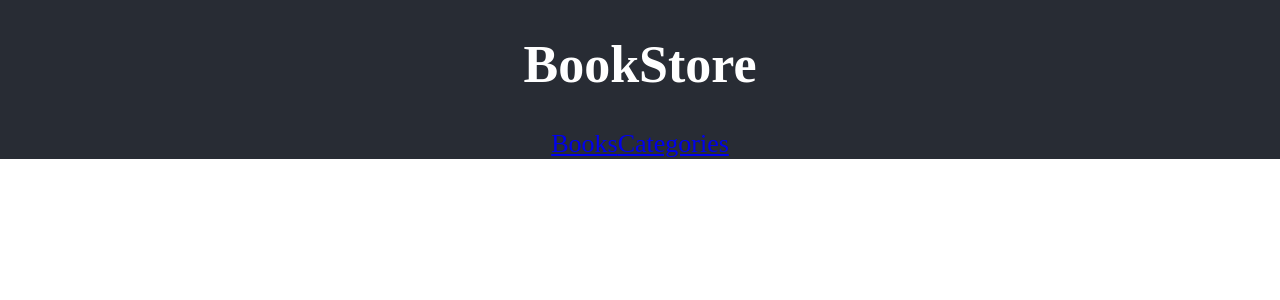
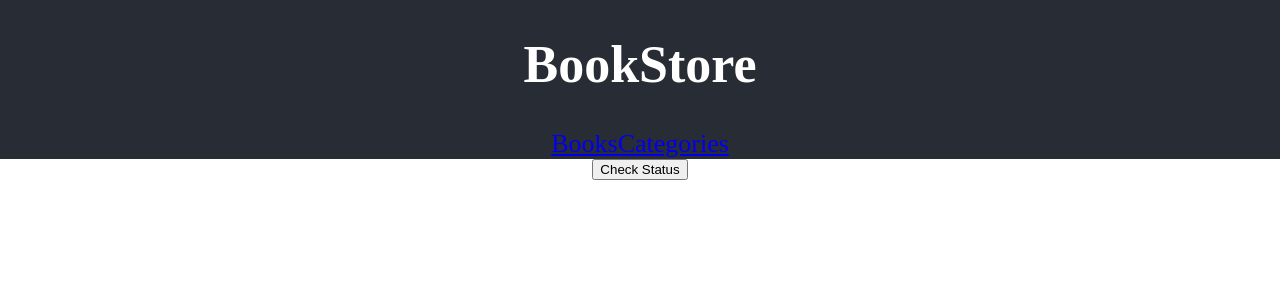
Before and after one commit to Shewolf227/bookstore-react, a React (Create React App) app: page /categories in a window 1280 px wide. Shown: the top 300 px of the page. Built offline with nearby package versions, Linux system fonts and the light colour scheme.

Commit message:
Add Categories component

```diff
--- a/src/App.js
+++ b/src/App.js
@@ -1,6 +1,7 @@
 import './App.css';
 import { Routes, Route, Link } from 'react-router-dom';
 import BooksView from './components/BooksView';
+import CheckStatus from './components/Categories';
 
 function App() {
   const books = [
@@ -37,6 +38,7 @@ function App() {
       </header>
       <Routes>
         <Route path="/" element={<BooksView books={books} />} />
+        <Route path="/categories" element={<CheckStatus />} />
       </Routes>
     </div>
   );
--- /dev/null
+++ b/src/components/Categories.js
@@ -0,0 +1,9 @@
+import { Button } from 'react-bootstrap';
+
+export default function CheckStatus() {
+  return (
+    <Button variant="primary" type="submit">
+      Check Status
+    </Button>
+  );
+}
```
